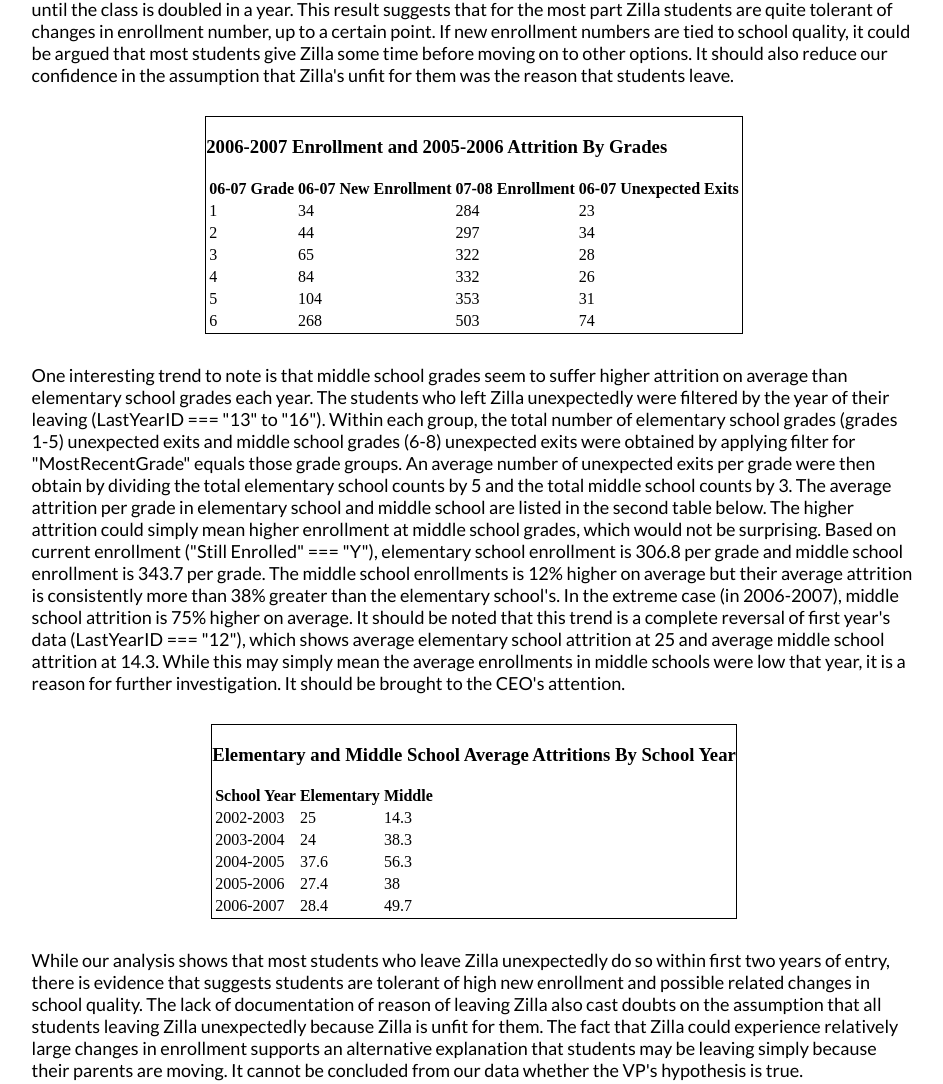
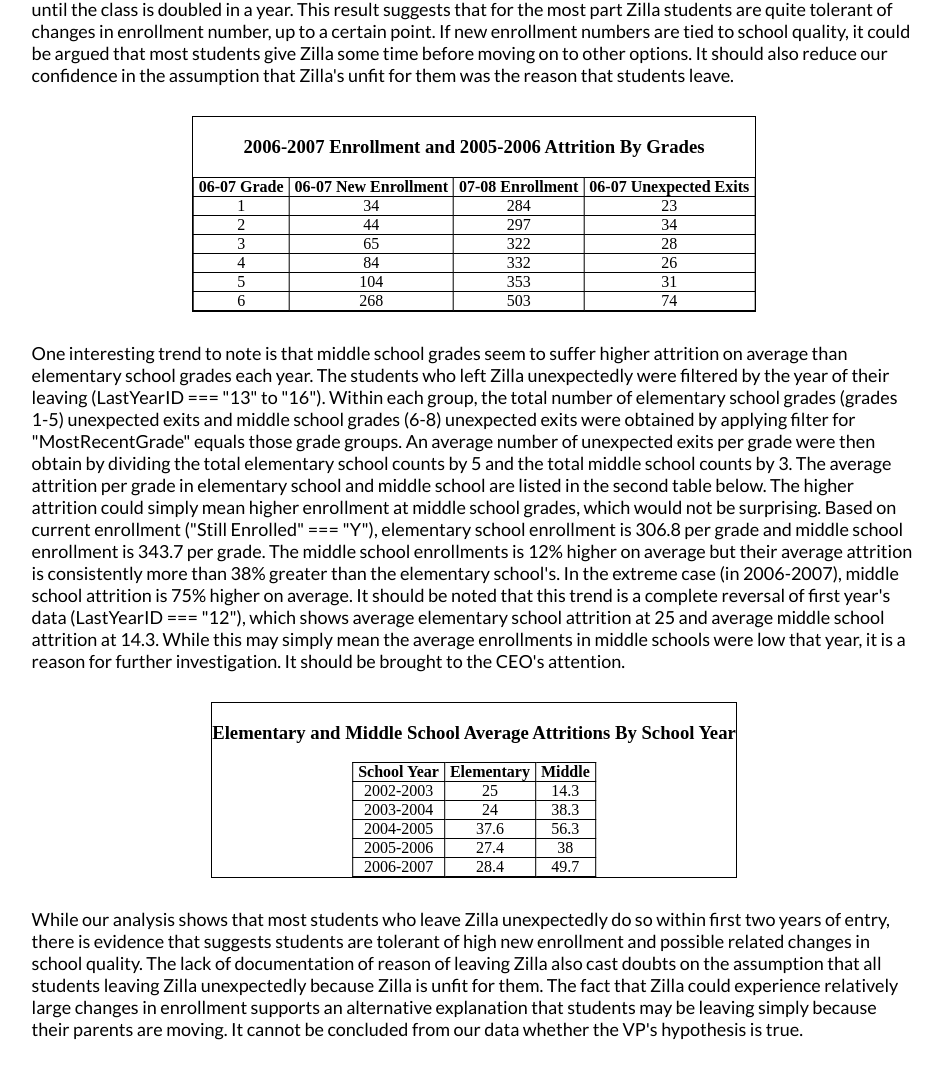
Before and after one commit to peida2015/zilla-task2, a website built with webpack: page index.html in a window 1280 px wide. Shown: the part 938-2022 px from the top of the page, without its empty margins (166-1109 px from the left). Built offline with nearby package versions, Linux system fonts and the light colour scheme; what d3-request would draw is missing.

Commit message:
add styling for tables

```diff
--- a/main.css
+++ b/main.css
@@ -51,5 +51,25 @@
 .page-margin {
   margin: 40px auto;
   width: 70%;
+}
 
+table {
+  border-collapse: collapse;
+  text-align: center;
 }
+
+.rel-center {
+  position: relative;
+  left: 50%;
+  transform: translate(-50%);
+}
+
+td, th {
+  border: 0.5px solid black;
+  padding: 0 5px;
+  min-width: 30px;
+}
+
+h3 {
+  text-align: center;
+}
```
